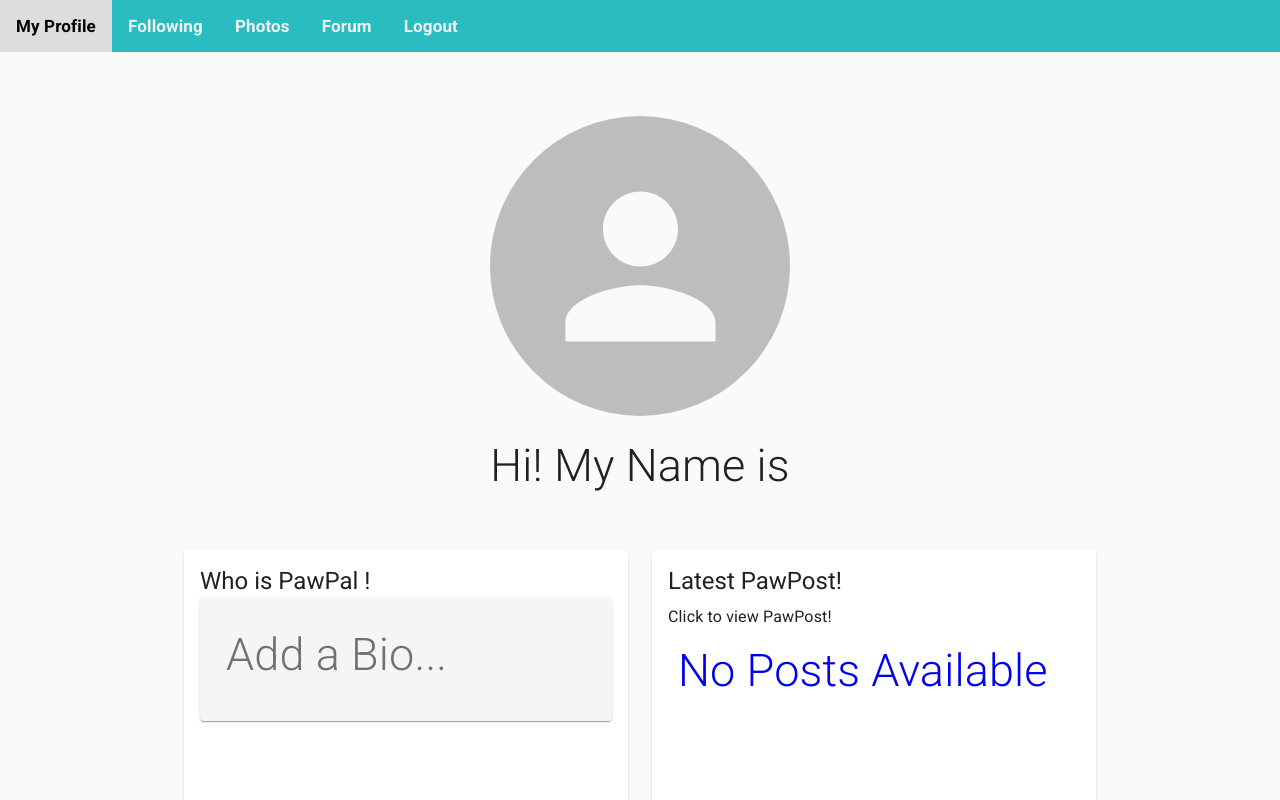
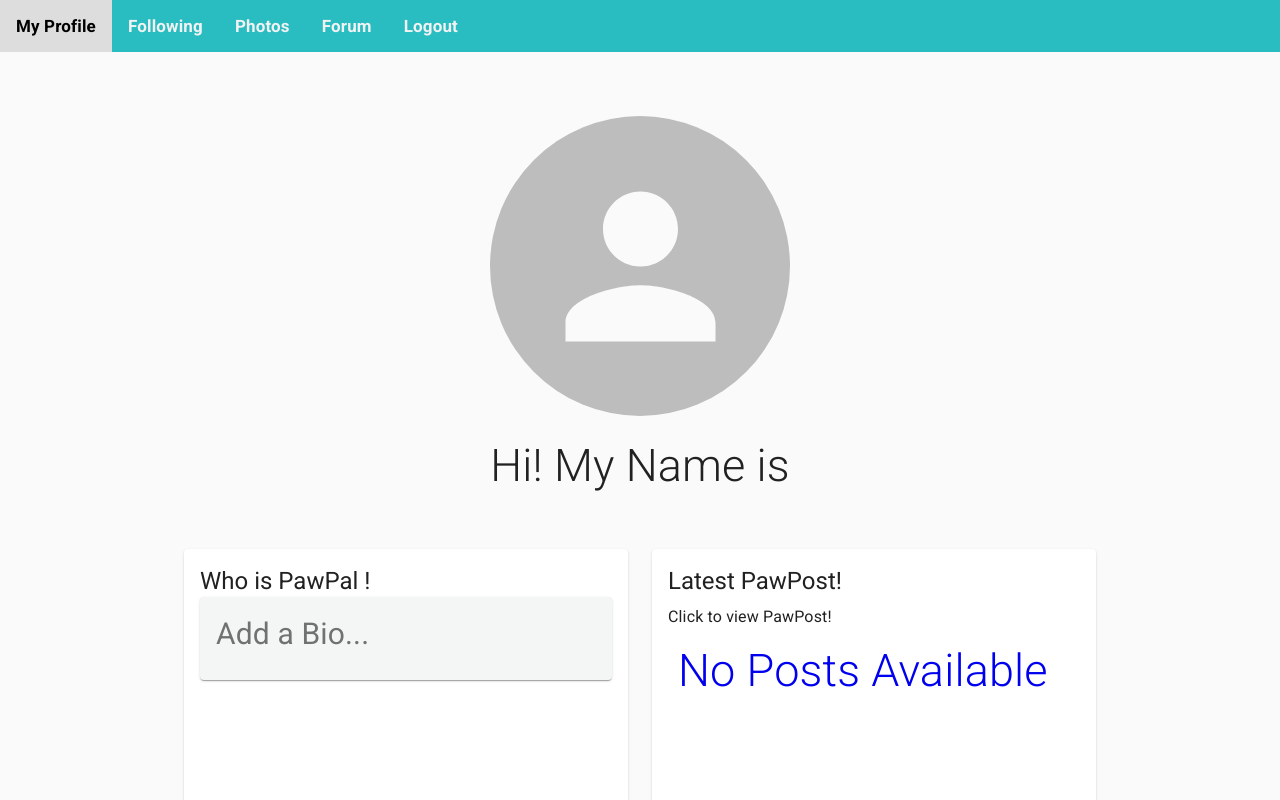
Before and after one commit to ac0712148/pawpals, a React (Create React App) app in the folder client/: page /newprofile in a window 1280 px wide. Shown: the top 800 px of the page. Built offline with nearby package versions, Linux system fonts and the light colour scheme; no server answers; sample sign-in values are in the browser's storage.

Commit message:
Fixed header

```diff
--- a/client/src/pages/NewProfilePage/NewProfilePage.js
+++ b/client/src/pages/NewProfilePage/NewProfilePage.js
@@ -232,8 +232,8 @@ export default function NewProfile() {
                     <Card style={{width: "100%", backgroundColor: "#F4F6F6"}}>
                       {/* <CardHeader title="latestPost.authorId.username" /> */}
                       <CardContent>
-                        <Typography variant="body2" color="textSecondary" component="p">
-                        {bio ? bio : <h2> Add a Bio...</h2>}
+                        <Typography variant="body2" color="textSecondary" component="h2">
+                        {bio ? bio :  <span>Add a Bio... </span>}
                         </Typography>
                       </CardContent>
                     </Card>
```
